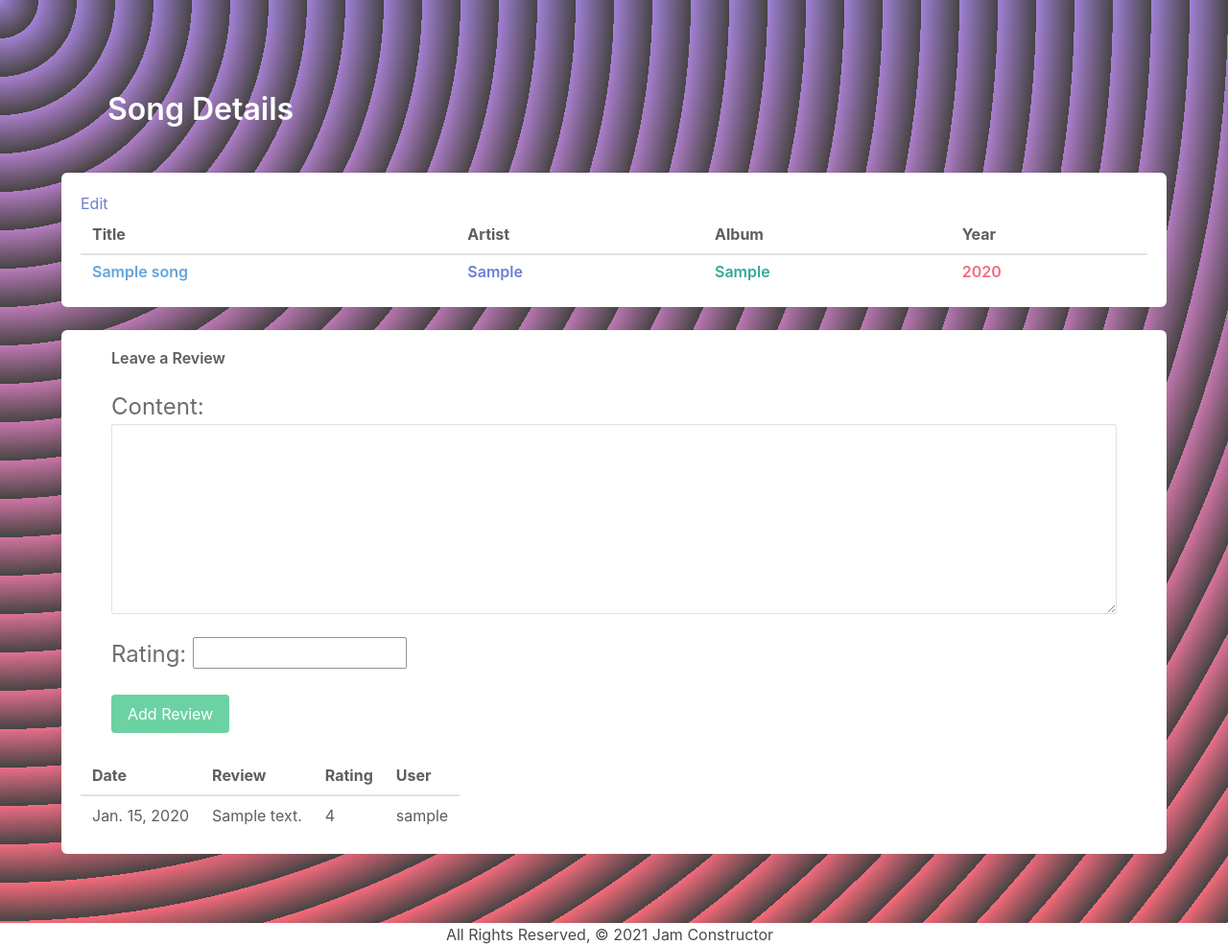
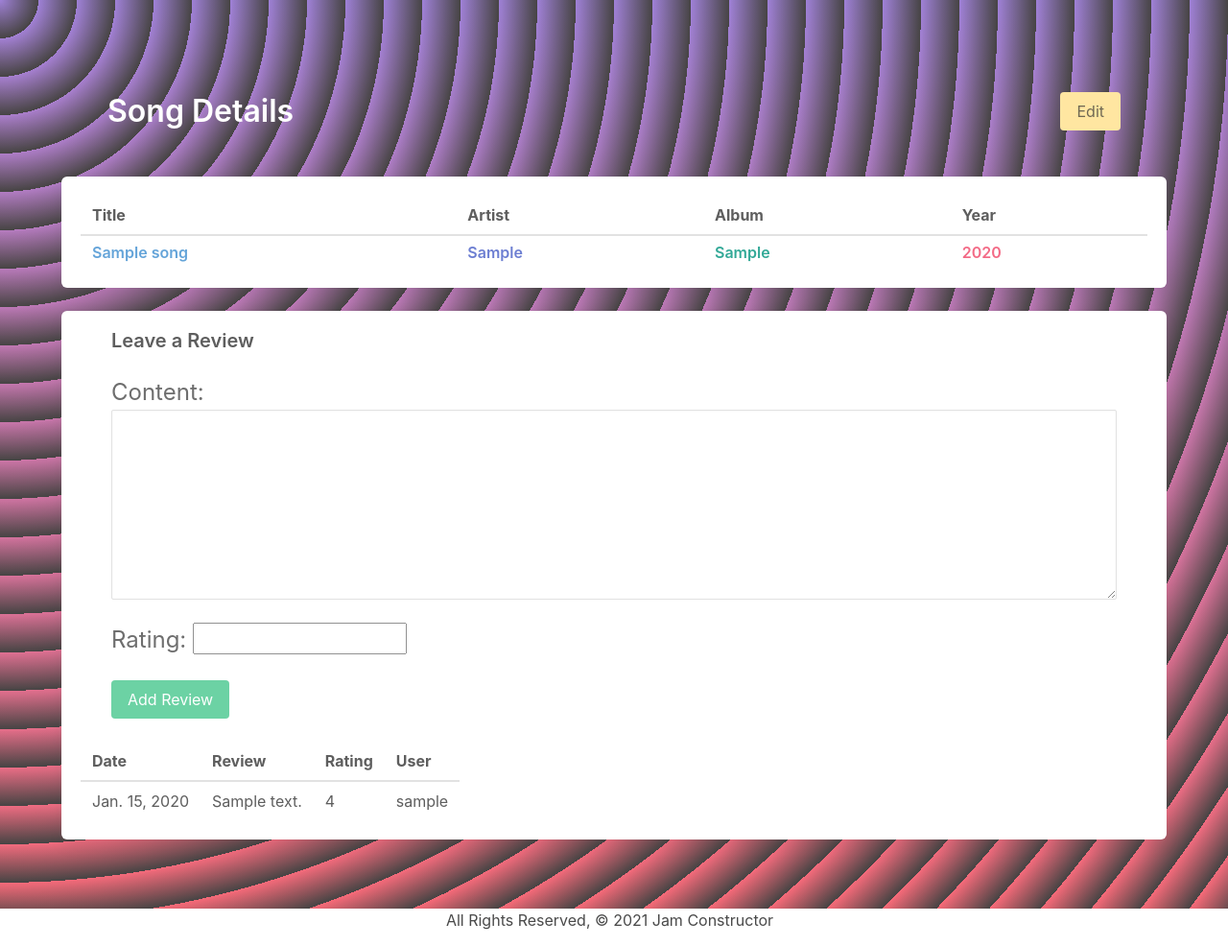
Before and after one commit to andrewpaparella/Jam_Constructor, a Django app: page /songs/1/ in a window 1280 px wide. Shown: the part 56-1042 px from the top of the page at 96% size. Run offline with Django 3.2, Linux system fonts and the light colour scheme; a user stored in the database is signed in; tables that the repository leaves empty hold one stand-in row (values such as "Sample post").

Commit message:
fixes song details edit button

```diff
--- a/main_app/templates/songs/details.html
+++ b/main_app/templates/songs/details.html
@@ -2,14 +2,28 @@
 
 <div class="hero">
   <div class="hero-body">
-    <h1 class="title has-text-white">Song Details</h1>
+    <div class="level">
+      <div class="level-left">
+        <div class="level-item">
+          <h1 class="title has-text-white">Song Details</h1>
+        </div>
+      </div>
+      {% if song.user.id == user.id %}
+      <div class="level-right">
+        <div class="level-item">
+          <a href="{% url 'songs_update' song.id %}" class="button is-warning"
+            >Edit</a
+          >
+        </div>
+      </div>
+      {% endif %}
+    </div>
   </div>
 </div>
 <div class="block">
   <div class="box">
     <div class="content">
       <table class="table is-rounded">
-        <a href="{% url 'songs_update' song.id %}">Edit</a>
         <thead>
           <tr>
             <th>Title</th>
@@ -34,7 +48,7 @@
 <div class="box">
   <div class="block">
     <div class="container is-fluid">
-      <h1 class="title is-6">Leave a Review</h1>
+      <h1 class="title is-5">Leave a Review</h1>
       <form action="{% url 'add_songreview' song.id %}" method="POST">
         {% csrf_token %}
         <div class="content is-large">
```
